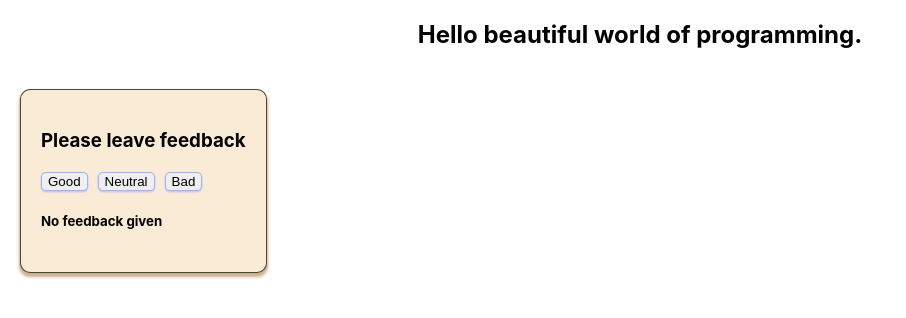
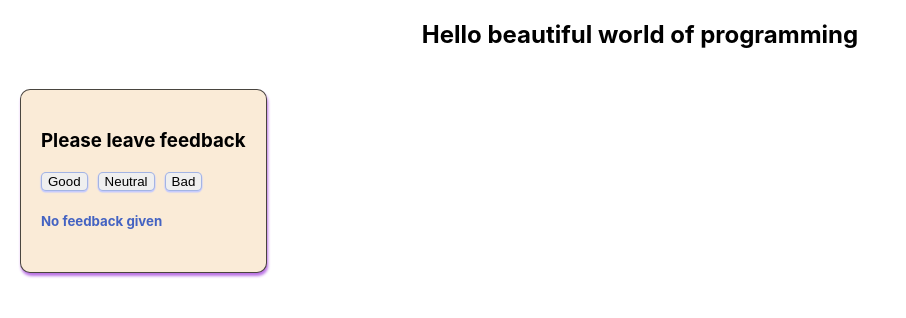
Before and after one commit to FloriGOIT/goit-react-hw-02-feedback, a React (Create React App) app: page / in a window 1280 px wide. Shown: the top 318 px of the page, without its empty margins (0-906 px from the left). Built offline with nearby package versions, Linux system fonts and the light colour scheme.

Commit message:
ex 1 recitit

```diff
--- a/src/components/App.jsx
+++ b/src/components/App.jsx
@@ -4,7 +4,7 @@ export const App = () =>
 {
   return (
     <>
-      <h2>Hello beautiful world of programming.</h2>
+      <h2>Hello beautiful world of programming</h2>
       <br/>
       <FeedbackWidget />
       <br/>
--- a/src/components/FeedbackWidget/feedbackWidget.jsx
+++ b/src/components/FeedbackWidget/feedbackWidget.jsx
@@ -3,59 +3,53 @@ import React from 'react';
 import css from '../FeedbackWidget/feedbackWidget.module.css'
 
 function Section({children})
-{
-    return (
+{return(
         <div className={css.wrapperFeedback}>
             <h3>Please leave feedback</h3>
             {children}
         </div>
-           )
-}
+           )}
+
 
 function FeedbackOptions({options, onLeaveFeedback})
-{
-  return(<>
-            <button type='button' name={Object.keys(options)[0]} onClick={onLeaveFeedback} >Good</button>
-            <button type='button' name={Object.keys(options)[1]} onClick={onLeaveFeedback} >Neutral</button>
-            <button type='button' name={Object.keys(options)[2]} onClick={onLeaveFeedback} >Bad</button>
-         </>)
-}
+{return(<>
+            <button type='button' name={Object.keys(options)[0]} onClick={onLeaveFeedback} > Good </button>
+            <button type='button' name={Object.keys(options)[1]} onClick={onLeaveFeedback} > Neutral </button>
+            <button type='button' name={Object.keys(options)[2]} onClick={onLeaveFeedback} > Bad </button>
+        </>)}
 
-function Statistics({good, bad, neutral, total, positivePercentage})
-{
-    return(
+
+function Statistics({goodi, badi, neutrali, totali, positivePercentagei})
+{return(
         <div className={css.wrapperlist}>
             <h4>Statistics</h4>
             <ul>
                 <li name="good">Good:
-                                    <span>{good}</span>
+                    <span>{goodi}</span>
                 </li>
                 <li name="neutral">Neutral:
-                                    <span>{neutral}</span>
+                    <span>{neutrali}</span>
                 </li>
                 <li name="bad">Bad:
-                                    <span>{bad}</span>
+                    <span>{badi}</span>
                 </li>
                 <li name="total">Total:
-                                    <span>{total}</span>
+                    <span>{totali}</span>
                  </li>
                 <li name="positiveFeedback">Positive feedback:
-                                    <span>{positivePercentage} %</span>
+                    <span>{positivePercentagei} %</span>
                 </li>
             </ul>
         </div>
-          )
-}
+          )}
 
 
 export class FeedbackWidget extends React.Component
 { state = {good: 0, neutral:0, bad:0};
-
   handleOptions = (e) => {console.log("ana are mere");
                           let option = e.target.name;
                           console.log(option);
                           this.setState({[option]: this.state[option] + 1})}
-
   render()
   {
     const {good, neutral, bad} = this.state;
@@ -68,8 +62,8 @@ export class FeedbackWidget extends React.Component
    return (
        <Section title="wrapperFeedback" >
             <FeedbackOptions options={this.state} onLeaveFeedback={this.handleOptions}/>
-            {TOTAL !== 0 && <Statistics good={good} neutral={neutral} bad={bad} total={TOTAL} positivePercentage={roundedPerc}/>}
-            {TOTAL === 0 && <h5>No feedback given</h5>}
+            {TOTAL !== 0 && <Statistics goodi={good} neutrali={neutral} badi={bad} totali={TOTAL} positivePercentagei={roundedPerc}/>}
+            {TOTAL === 0 && <h5 className={css.placeholderList}>No feedback given</h5>}
        </Section>
           )
   }
--- a/src/components/FeedbackWidget/feedbackWidget.module.css
+++ b/src/components/FeedbackWidget/feedbackWidget.module.css
@@ -4,7 +4,7 @@
                   background-color: antiquewhite;
                   display: inline-block;
                   padding: 20px;
-                  box-shadow:  0px 3px 3px 1px rgb(206, 175, 138);}
+                  box-shadow:  1px 3px 3px 0px rgb(186, 114, 228);}
 
 .wrapperFeedback button {margin-right: 10px;
                          border: 1px solid rgba(41, 83, 209, 0.384);
@@ -21,4 +21,5 @@
 
 .wrapperlist ul li span {margin-left: 10px;
                              font-weight: 500;
-                             color: rgb(68, 99, 194)    ;}
+                             color: rgb(68, 99, 194);}
+.placeholderList {color: rgb(68, 99, 194);}
```
Lines whose indentation alone changed are shown as unchanged.
